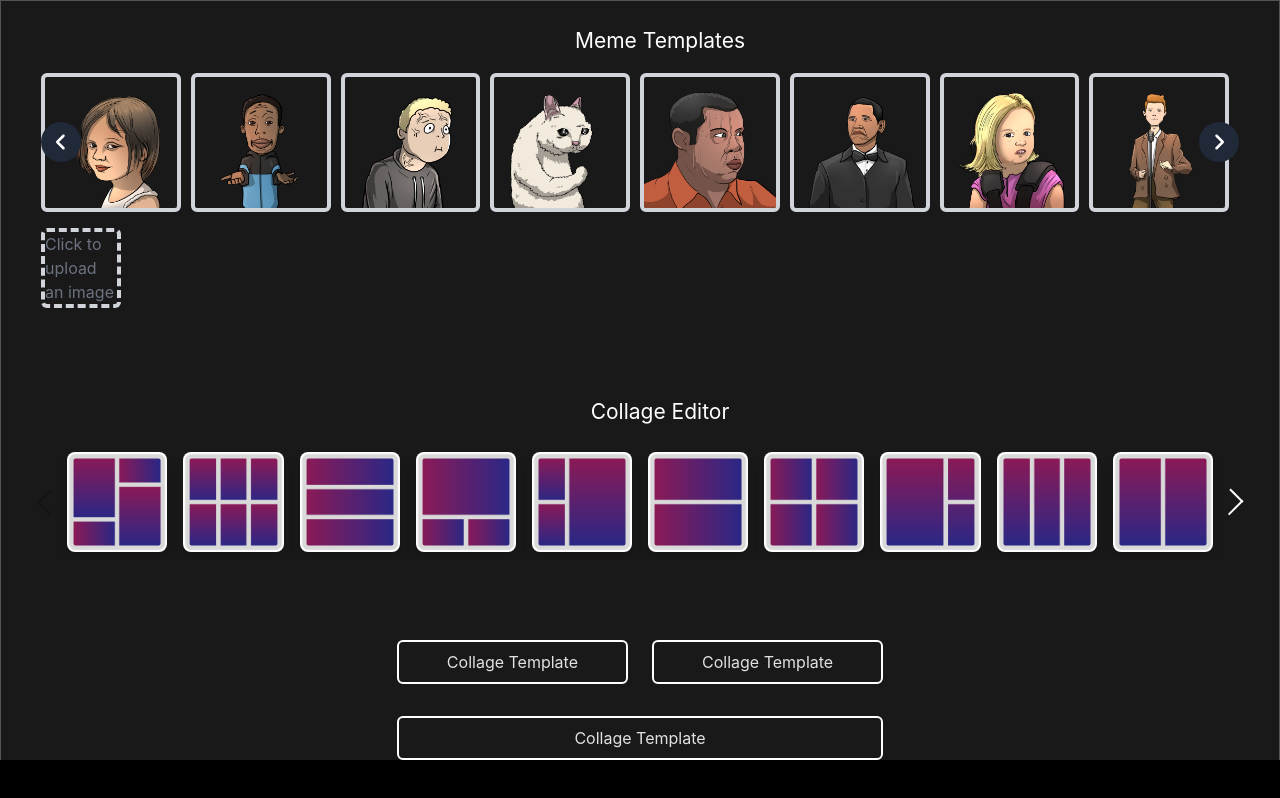
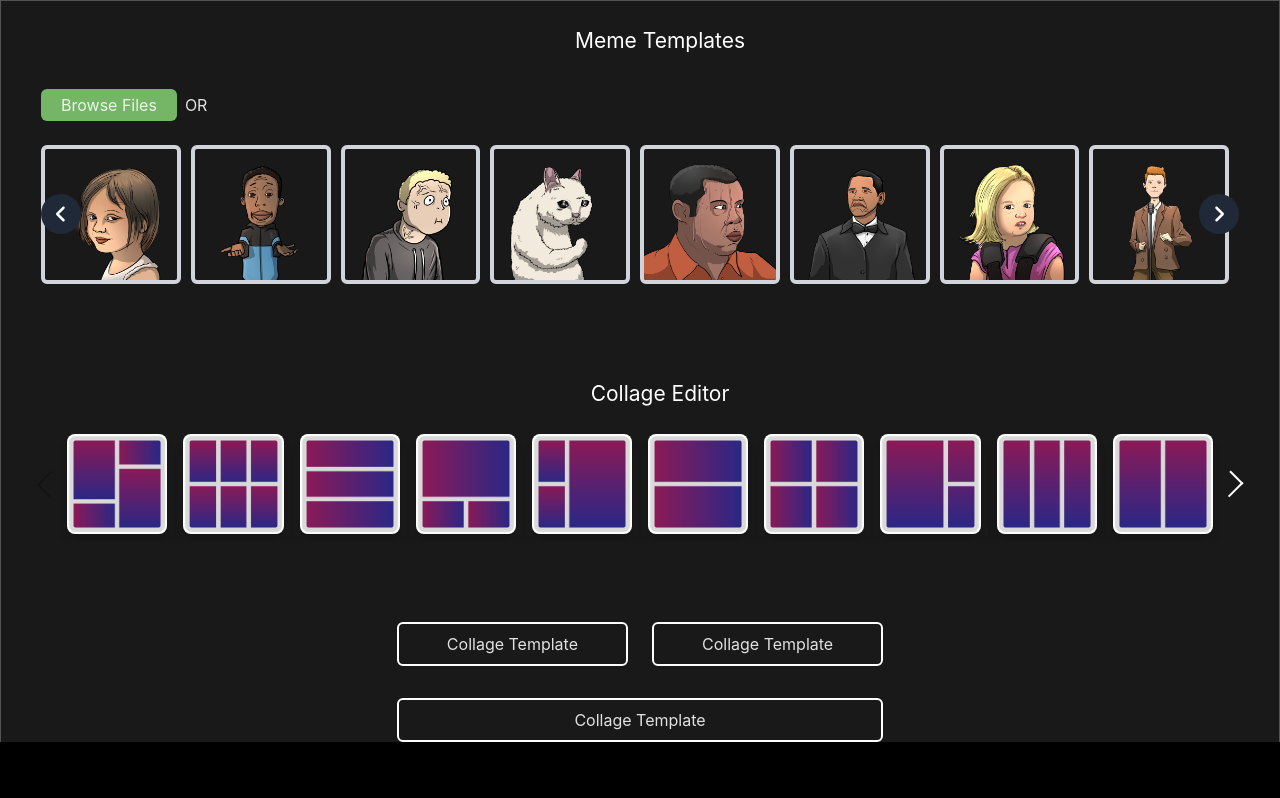
Before and after one commit to diduladishan/collage-test-project, a React (Vite) app: page /auth in a window 1280 px wide. Built offline with nearby package versions, Linux system fonts and the light colour scheme.

Commit message:
update the custom images add button

```diff
--- a/src/components/Hero.jsx
+++ b/src/components/Hero.jsx
@@ -38,14 +38,14 @@ const HeroSection = () => {
             href="#"
             className="mx-2 rounded-md bg-gradient-to-r from-[#ce2783] to-[#403bc8] px-4 py-2 text-xs sm:mx-4 sm:px-6 sm:py-2 sm:text-sm md:text-base"
           >
-            Connect Wallet
+            Documentation
           </a>
-          <a
+          {/* <a
             href="#"
             className="mt-4 rounded-md border border-neutral-700 px-4 py-2 text-center text-xs sm:mt-0 sm:px-6 sm:text-sm md:text-base"
           >
             Documentation
-          </a>
+          </a> */}
         </div>
         <div className="mx-2 my-4 mt-10 flex max-w-[1280px] justify-center bg-gradient-to-r  from-[#ce2783] to-[#403bc8] sm:w-[600px] md:w-[780px] lg:w-[900px] xl:w-[1000px] 2xl:w-[1280px]">
           <img className="w-1.2 mx-2 my-4" src={Hero} alt="MEME_Generate" />
--- a/src/components/Meme-Generator/MemeEditor.jsx
+++ b/src/components/Meme-Generator/MemeEditor.jsx
@@ -364,8 +364,8 @@ const MemeEditor = () => {
                 </>
               ) : (
                 <div className="w-full">
+                  <UpdateCustomImage onImageSelect={handleImageSelect} />
                   <ImageSelector onImageSelect={handleImageSelect} />
-                  <UpdateCustomImage onImageSelect={handleImageSelect} />
                 </div>
               )}
             </div>
--- a/src/components/Meme-Generator/UpdateCustomImage.jsx
+++ b/src/components/Meme-Generator/UpdateCustomImage.jsx
@@ -1,36 +1,46 @@
-import React, { useState } from "react";
+import React, { useState } from "react"
+import { MdCloudUpload } from "react-icons/md"
 
 const UpdateCustomImage = ({ onImageSelect }) => {
-  const [selectedImage, setSelectedImage] = useState(null);
+  const [selectedImage, setSelectedImage] = useState(null)
 
   const handleImageUpload = (event) => {
-    const file = event.target.files?.[0];
+    const file = event.target.files?.[0]
     if (file) {
-      const reader = new FileReader();
+      const reader = new FileReader()
       reader.onload = () => {
-        const result = reader.result;
-        setSelectedImage(result);
+        const result = reader.result
+        setSelectedImage(result)
         if (onImageSelect) {
-            onImageSelect(result);
+          onImageSelect(result)
         }
-      };
-      reader.readAsDataURL(file);
+      }
+      reader.readAsDataURL(file)
     }
-  };
+  }
 
   return (
-    <div className="flex flex-col items-left mt-4">
+    <div className="items-left mb-6 mt-4 flex items-center gap-2">
       {selectedImage ? (
         <div className="relative">
           <img
             src={selectedImage}
             alt="Uploaded"
-            className="w-20 h-20 object-cover rounded-md border-4 border-gray-300"
+            className="h-20 w-20 rounded-md border-4 border-gray-300 object-cover"
           />
         </div>
       ) : (
-        <label className="flex flex-col items-center justify-center border-4 border-dashed border-gray-300 rounded-md w-20 h-20 cursor-pointer">
-          <span className="text-gray-500">Click to upload an image</span>
+        <label className="flex w-max cursor-pointer  rounded-md">
+          {/* <span className="w-full text-white">Click to upload an image</span> */}
+          <div>
+            {/* <div className="mb-6 rounded-lg border-2 border-dashed border-gray-300 p-6">
+              <MdCloudUpload className="text-[60px]" />
+            </div> */}
+            <div className=" rounded-md bg-[#74b666] px-5 py-1">
+              Browse Files
+            </div>
+          </div>
+
           <input
             type="file"
             accept="image/*"
@@ -39,8 +49,10 @@ const UpdateCustomImage = ({ onImageSelect }) => {
           />
         </label>
       )}
+
+      <p>OR</p>
     </div>
-  );
-};
+  )
+}
 
-export default UpdateCustomImage;
+export default UpdateCustomImage
--- a/src/components/Navbar.jsx
+++ b/src/components/Navbar.jsx
@@ -38,7 +38,7 @@ const Navbar = () => {
               href="#"
               className="rounded-md bg-gradient-to-r from-[#ce2783] to-[#403bc8] px-3 py-2"
             >
-              Create an account
+              Create Memes Now
             </a>
           </div>
           <div className="flex-col justify-end md:flex lg:hidden">
@@ -68,7 +68,7 @@ const Navbar = () => {
                 href="#"
                 className="rounded-md bg-gradient-to-r from-[#D42680] to-[#3D3BC9] px-3 py-2"
               >
-                Create an account
+                Create Memes Now
               </a>
             </div>
           </div>
--- a/src/components/Signin/Signin.jsx
+++ b/src/components/Signin/Signin.jsx
@@ -220,6 +220,8 @@ const Signin = () => {
               placeholder="Email"
               value={formData.email}
               onChange={handleInputChange}
+              className="bg-[#234]"
+              style={{ backgroundColor: "#234 !important" }}
             />
             <Input
               type="password"
```
